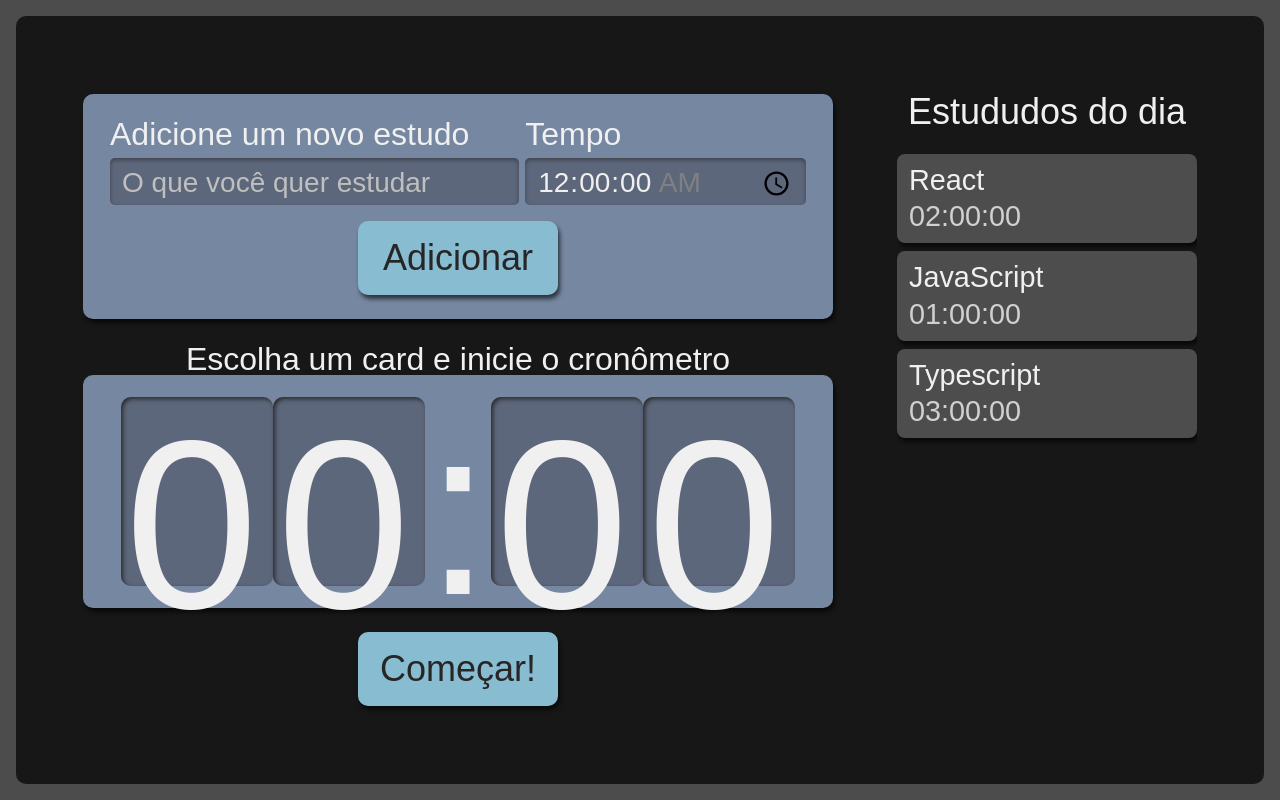
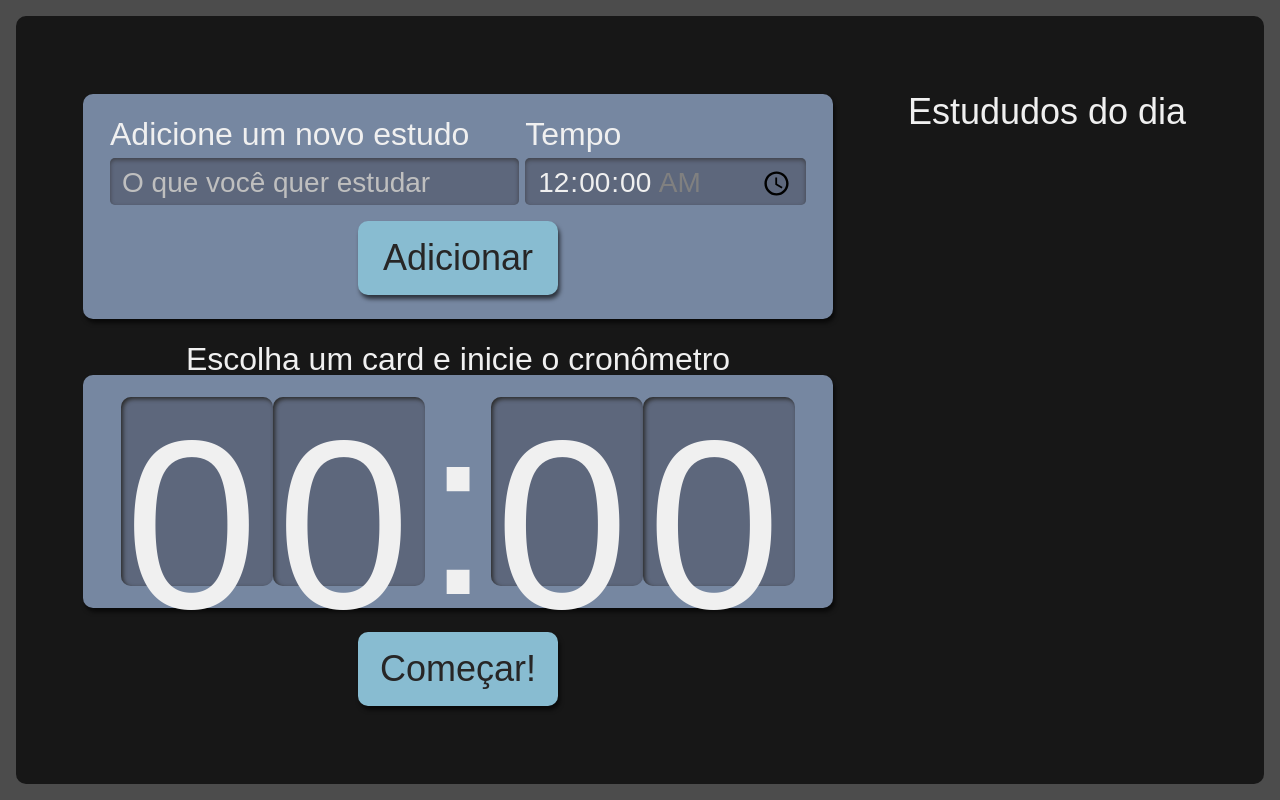
Before and after one commit to Mar-io20/studies-desafio, a React (Create React App) app: page / in a window 1280 px wide. Built offline with nearby package versions, Linux system fonts and the light colour scheme.

Commit message:
trabalhando com useState e components

```diff
--- a/src/components/Botao/index.tsx
+++ b/src/components/Botao/index.tsx
@@ -1,14 +1,16 @@
 import React from "react";
-import style from './Botao.module.scss';
+import style from "./Botao.module.scss";
 
-
-class Botao extends React.Component {
+class Botao extends React.Component<{
+  type?: "button" | "submit" | "reset" | undefined;
+}> {
   render() {
+    const { type = "button" } = this.props;
     return (
-        <button className={style.botao}>
-            {this.props.children}
-        </button>
-    )
+      <button type={type} className={style.botao}>
+        {this.props.children}
+      </button>
+    );
   }
 }
 
--- a/src/components/Formulario/index.tsx
+++ b/src/components/Formulario/index.tsx
@@ -1,8 +1,11 @@
 import React from "react";
+import { ITarefa } from "../../types/tarefa";
 import Botao from "../Botao";
 import style from "./Formulario.module.scss";
 
-class Formulario extends React.Component {
+class Formulario extends React.Component<{
+  setTarefas: React.Dispatch<React.SetStateAction<ITarefa[]>>
+}> {
   state = {
     tarefa: "",
     tempo: "00:00",
@@ -10,7 +13,7 @@
 
   adicionarTarefa(evento: React.FocusEvent<HTMLFormElement>) {
     evento.preventDefault();
-    console.log("state: ", this.state);
+    this.props.setTarefas(tarefasAntigas => [...tarefasAntigas,{...this.state}])
   }
 
   render() {
@@ -42,7 +45,7 @@
             required
           />
         </div>
-        <Botao>Adicionar</Botao>
+        <Botao type="submit">Adicionar</Botao>
       </form>
     );
   }
--- a/src/components/Lista/index.tsx
+++ b/src/components/Lista/index.tsx
@@ -1,25 +1,12 @@
-import React, { useState } from "react";
+import { ITarefa } from "../../types/tarefa";
 import Item from "./item";
 import style from "./Lista.module.scss";
 
-function Lista() {
-  const [tarefas, setTarefas] = useState([{
-    tarefa: "React",
-    tempo: "02:00:00",
-  },
-  {
-    tarefa: "JavaScript",
-    tempo: "01:00:00",
-  },
-  {
-    tarefa: "Typescript",
-    tempo: "03:00:00",
-  }]);
+
+function Lista( {tarefas }: { tarefas: ITarefa[]}) {
   return (
     <aside className={style.listaTarefas}>
-      <h2 onClick={() => {
-        setTarefas([...tarefas, { tarefa: "Estudar estado", tempo: "05:00:00"}])
-      }}>Estududos do dia </h2>
+      <h2>Estududos do dia </h2>
       <ul>
         {tarefas.map((item, index) => (
           <Item
--- a/src/pages/App.tsx
+++ b/src/pages/App.tsx
@@ -1,14 +1,16 @@
-import React from "react";
+import React, { useState } from "react";
 import { Cronometro } from "../components/Cronometro";
 import Formulario from "../components/Formulario";
 import Lista from "../components/Lista";
+import { ITarefa } from "../types/tarefa";
 import style from "./App.module.scss";
 
 function App() {
+  const [tarefas, setTarefas] = useState<ITarefa[]>([]);
   return (
     <div className={style.AppStyle}>
-      <Formulario />
-      <Lista />
+      <Formulario setTarefas={setTarefas}/>
+      <Lista tarefas={tarefas}/>
       <Cronometro />
     </div>
   );
--- /dev/null
+++ b/src/types/tarefa.ts
@@ -0,0 +1,4 @@
+export interface ITarefa {
+    tarefa: string,
+    tempo: string
+  }
```
